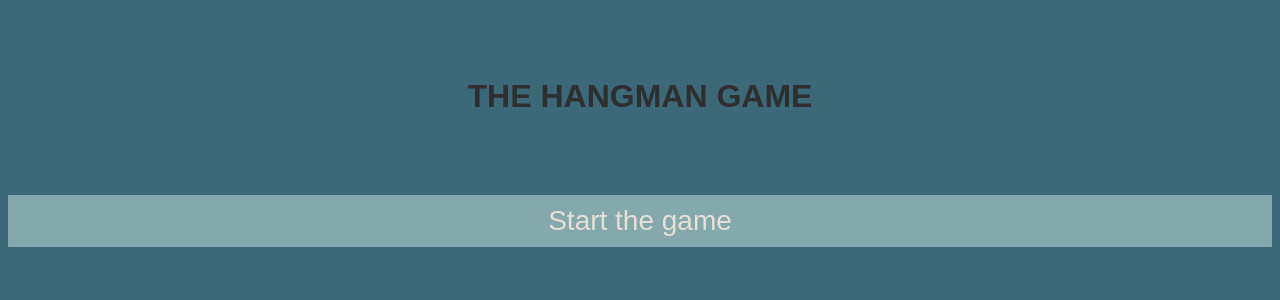
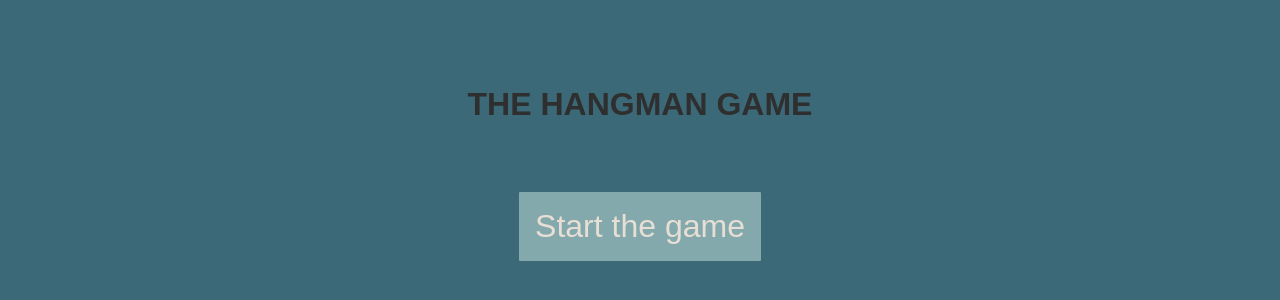
Before and after one commit to CShuwen/HangmanGame, a website: page index.html in a window 1280 px wide. Shown: the part 82-382 px from the top of the page. Drawn offline with Linux system fonts and the light colour scheme.

Commit message:
update anchor

```diff
--- a/index.html
+++ b/index.html
@@ -5,7 +5,7 @@
     <meta http-equiv="X-UA-Compatible" content="IE=edge">
     <meta name="viewport" content="width=device-width, initial-scale=1.0">
     <title>Hangman Game</title>
-    <link rel="stylesheet" href="/css/indexstyle.css">
+    <link rel="stylesheet" href="public/css/indexstyle.css">
 </head>
 <body>
     <h1>THE HANGMAN GAME</h1>
--- a/public/css/indexstyle.css
+++ b/public/css/indexstyle.css
@@ -1,6 +1,13 @@
 *{
     background-color: #3B6978;
 }
+
+body {
+    display: flex;
+    flex-direction: column;
+    align-items: center;
+}
+
 h1{
     align-items: center;
     text-align: center;
@@ -9,22 +16,17 @@ h1{
     margin-top: 20vh;
 }
 a {
-    padding: 10px 28px;
-    display: flex;
-    justify-content: center;
+    padding: 1rem 1rem;
     background-color: #84A9AC;
     border: none;
     border-radius: 1px;
     cursor: pointer;
-    transition: all 0.3 ease 0s;
     font-family: Muli, sans-serif;
     font-weight: 500;
-    font-size: 28px;
+    font-size: 2rem;
     color: #E7DFD5;
     text-decoration: none;
-    margin-left: auto;
-    margin-right: auto;
-    margin-top: 10vh;
+    margin-top: 3rem;
 }
 a:hover {
     background-color: #3B6978;
```
Also changed, not shown: indexscript.js (added).
